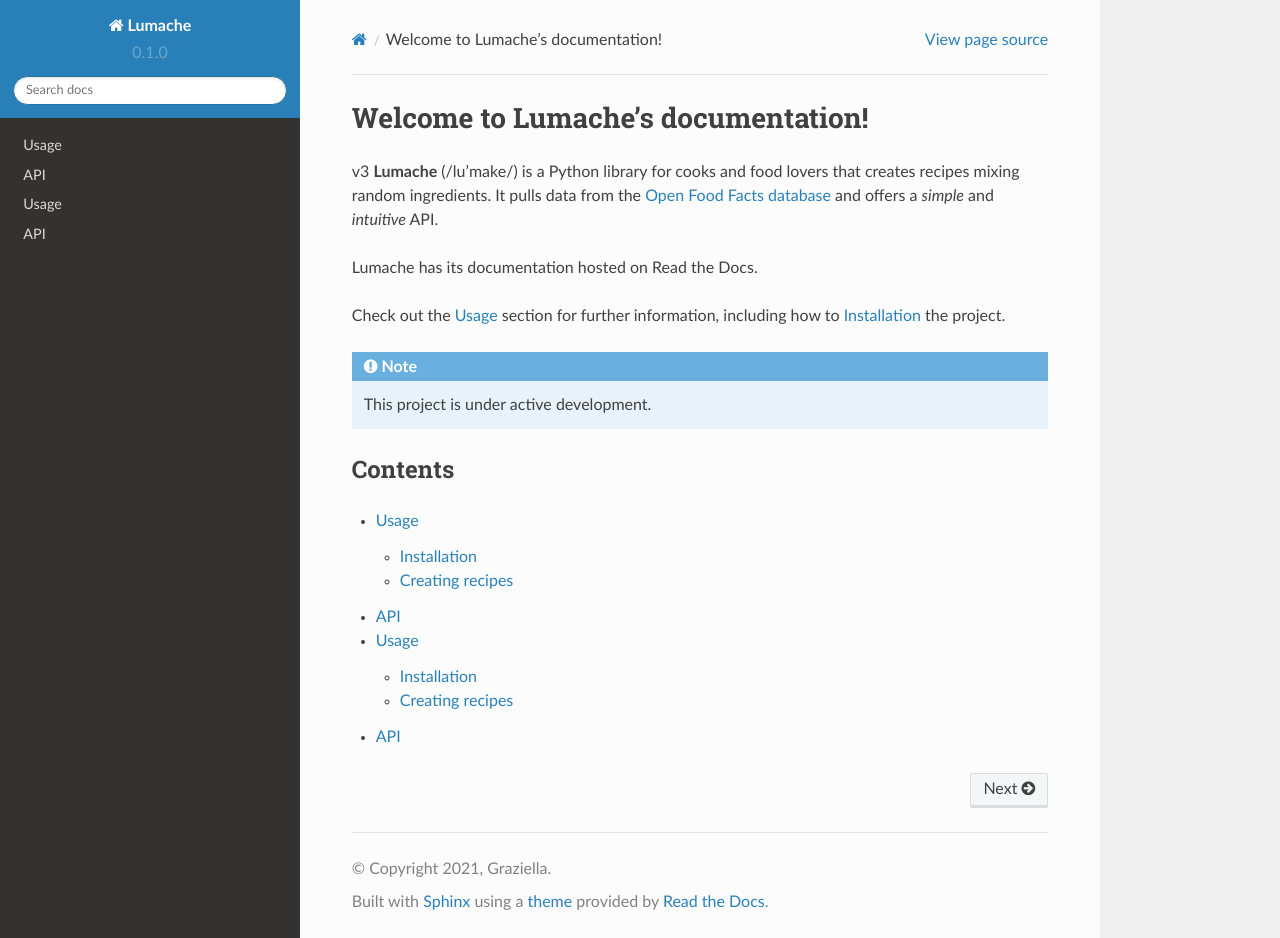
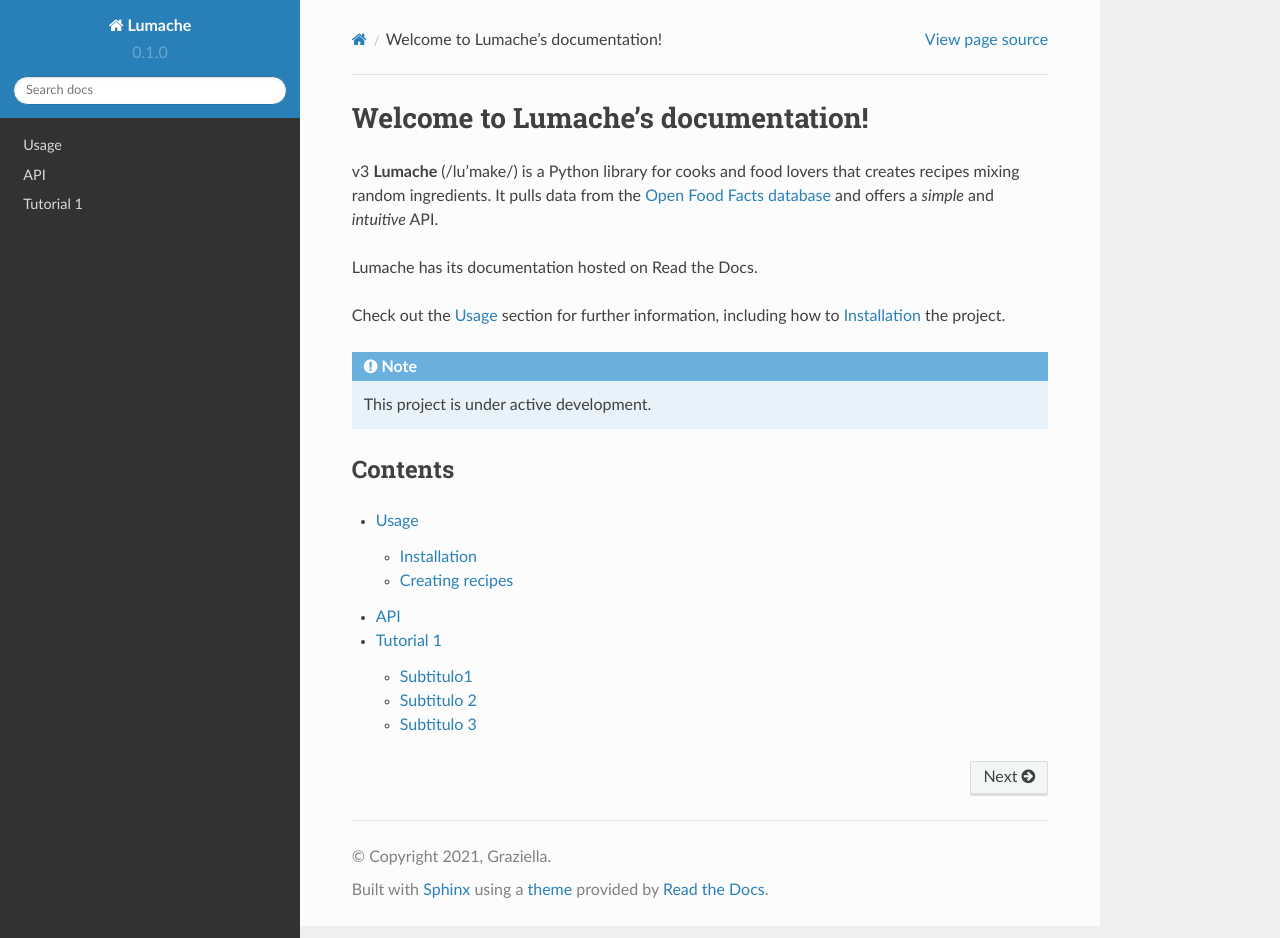
Before and after one commit to d7aniel/test-documentacion, a Sphinx documentation site: the page built from docs/source/index.rst, in a window 1280 px wide and 938 px high. Built offline with Sphinx 7.4.7 and the Read the Docs theme 2.0.0, drawn with Linux system fonts in a browser that asks for light colours.

Commit message:
Modificaciones 1

```diff
--- a/docs/source/Tutorial1.rst
+++ b/docs/source/Tutorial1.rst
@@ -1,9 +1,9 @@
-Usage
+Tutorial 1
 =====
 
 .. _installation:
 
-Installation
+Subtitulo1
 ------------
 
 To use Lumache, first install it using pip:
@@ -12,7 +12,7 @@ To use Lumache, first install it using pip:
 
    (.venv) $ pip install lumache
 
-Creating recipes
+Subtitulo 2
 ----------------
 
 To retrieve a list of random ingredients,
@@ -31,3 +31,6 @@ For example:
 >>> import lumache
 >>> lumache.get_random_ingredients()
 ['shells', 'gorgonzola', 'parsley']
+
+Subtitulo 3
+----------------
--- a/docs/source/Tutorial2.rst
+++ b/docs/source/Tutorial2.rst
@@ -1,4 +1,4 @@
-API
+Tutorial 2
 ===
 
 .. autosummary::
```
